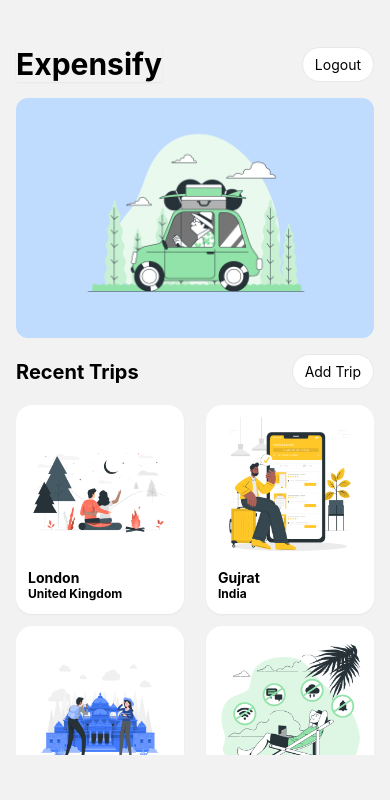
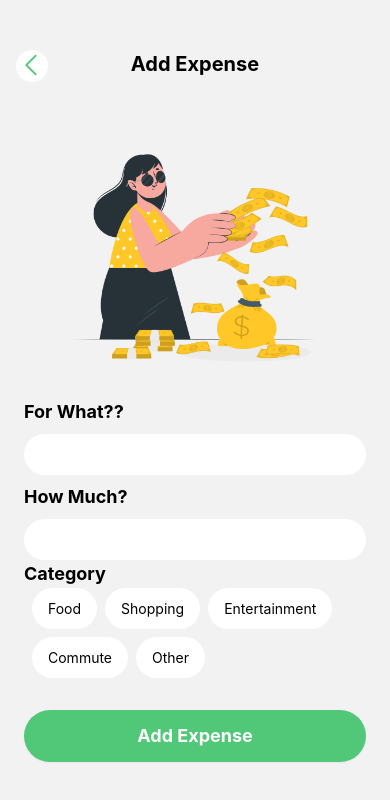
Before and after one commit to ANSH127/SmartTrip, a React Native app: screen /AddTripExpenses in a window 390 px wide. Shown: the top 800 px of the page. Built offline with nearby package versions, Linux system fonts and the light colour scheme.

Commit message:
adding addExpense and tripExpense Screen

```diff
--- /dev/null
+++ b/components/expenseCard.js
@@ -0,0 +1,18 @@
+import { View, Text } from 'react-native'
+import React from 'react'
+import { categoryBG, colors } from '../theme'
+
+export default function ExpenseCard({item}) {
+  return (
+    <View style={{backgroundColor:categoryBG[item.category]}} className={`flex-row justify-between items-center p-3 px-5 mb-3  rounded-2xl`} >
+        <View>
+            <Text className={`${colors.heading} font-bold `} >{item.title}</Text>
+            <Text className={`${colors.heading} font-bold text-xs `}>{item.category}</Text>
+        </View>
+        <View>
+            <Text>{item.amount}</Text>
+
+        </View>
+    </View>
+  )
+}
--- /dev/null
+++ b/constants/index.js
@@ -0,0 +1,22 @@
+export const categories = [
+    {
+        title: 'Food',
+        value: 'food'
+    },
+    {
+        title: 'Shopping',
+        value: 'shopping'
+    },
+    {
+        title: 'Entertainment',
+        value: 'entertainment'
+    },
+    {
+        title: 'Commute',
+        value: 'commute'
+    },
+    {
+        title: 'Other',
+        value: 'other'
+    },
+]
--- a/navigation/appNavigation.js
+++ b/navigation/appNavigation.js
@@ -4,6 +4,8 @@
 import HomeScreen from '../screens/HomeScreen';
 import LoginScreen from '../screens/LoginScreen';
 import AddTripScreen from '../screens/AddTripScreen';
+import TripExpensesScreen from '../screens/TripExpensesScreen';
+import AddExpenseScreen from '../screens/AddExpenseScreen';
 
 
 const Stack = createNativeStackNavigator();
@@ -15,6 +17,8 @@
         <Stack.Screen options={{ headerShown: false}} name="Home" component={HomeScreen} />
         <Stack.Screen options={{ headerShown: false}} name="login" component={LoginScreen} />
         <Stack.Screen options={{ headerShown: false}} name="AddTrip" component={AddTripScreen} />
+        <Stack.Screen options={{ headerShown: false}} name="TripExpenses" component={TripExpensesScreen} />
+        <Stack.Screen options={{ headerShown: false}} name="AddTripExpenses" component={AddExpenseScreen} />
 
       </Stack.Navigator>
     </NavigationContainer>
--- /dev/null
+++ b/screens/AddExpenseScreen.js
@@ -0,0 +1,88 @@
+import { View, Text, Image, TextInput, TouchableOpacity, Alert, ScrollView } from 'react-native'
+import React from 'react'
+import ScreenWrapper from '../components/screenWrapper'
+import { colors } from '../theme'
+import BackButton from '../components/backButton'
+import { useNavigation } from '@react-navigation/native'
+import { categories } from '../constants/index'
+
+export default function AddExpenseScreen() {
+    const [title, setTitle] = React.useState('')
+    const [amount, setAmount] = React.useState('')
+    const [category, setCategory] = React.useState('')
+
+    const navigation = useNavigation();
+
+    const handleAddExpense = () => {
+        if (title && amount && category) {
+            // console.log(place, country)
+            navigation.goBack();
+        }
+        else {
+            Alert.alert('Please fill all the fields')
+
+        }
+
+    }
+    return (
+        <ScreenWrapper>
+            <View className="flex justify-between h-full mx-4">
+                <ScrollView showsVerticalScrollIndicator={false} >
+
+                    <View>
+                        <View className="relative mt-5">
+                            <View className="absolute top-0 left-0">
+                                <BackButton />
+
+                            </View>
+
+                            <Text className={`${colors.heading} text-xl font-bold text-center`} >Add Expense</Text>
+                        </View>
+                        <View className='flex-row justify-center my-3 mt-5 ' >
+
+                            <Image className='h-72 w-72' source={require('../assets/images/expenseBanner.png')} />
+                        </View>
+                        <View className="space-y-2 mx-2" >
+                            <Text className={`${colors.heading} text-lg font-bold`} >For What??</Text>
+                            <TextInput value={title} className="p-3 bg-white rounded-full mb-3" onChangeText={(val) => setTitle(val)} />
+                            <Text className={`${colors.heading} text-lg font-bold`} >How Much?</Text>
+                            <TextInput value={amount} className="p-3 bg-white rounded-full mb-3" keyboardType='numeric' onChangeText={(val) => setAmount(val)} />
+                        </View>
+                        <View className="space-x-2 mx-2" >
+                            <Text className={`${colors.heading} text-lg font-bold`} >Category</Text>
+                            <View className="flex-row flex-wrap items-center">
+                                {
+                                    categories.map(cat => {
+                                        let bgColor = 'bg-white';
+                                        if (cat.value === category) {
+                                            bgColor = 'bg-green-200'
+                                        }
+                                        return (
+                                            <TouchableOpacity onPress={() => setCategory(cat.value)} key={cat.value} className={`rounded-full ${bgColor} px-4 p-3 mb-2 mr-2`} >
+                                                <Text>{cat.title}</Text>
+                                            </TouchableOpacity>
+                                        )
+                                    })
+                                }
+                            </View>
+
+                        </View>
+
+
+
+
+                    </View>
+
+                    <View>
+                        <TouchableOpacity style={{ backgroundColor: colors.button }} className=" my-6 rounded-full p-3 shadow-sm mx-2 " onPress={handleAddExpense} >
+                            <Text className="text-center text-white text-lg font-bold" >Add Expense</Text>
+                        </TouchableOpacity>
+                    </View>
+                </ScrollView>
+
+
+            </View>
+
+        </ScreenWrapper>
+    )
+}
--- a/screens/HomeScreen.js
+++ b/screens/HomeScreen.js
@@ -1,4 +1,4 @@
-import { View, Text, TouchableOpacity, Image, FlatList,Platform } from 'react-native'
+import { View, Text, TouchableOpacity, Image, FlatList, Platform } from 'react-native'
 import React from 'react'
 import ScreenWrapper from '../components/screenWrapper'
 import { colors } from '../theme'
@@ -64,22 +64,22 @@
       <View className='px-4 space-y-4'>
         <View className="flex-row justify-between items-center">
           <Text className={`${colors.heading} font-bold text-xl`} >Recent Trips</Text>
-          <TouchableOpacity className='p-2 px-3 bg-white border border-gray-200 rounded-full' onPress={()=>navigation.navigate('AddTrip') } >
+          <TouchableOpacity className='p-2 px-3 bg-white border border-gray-200 rounded-full' onPress={() => navigation.navigate('AddTrip')} >
             <Text className={colors.heading} >Add Trip</Text>
           </TouchableOpacity>
         </View>
-        <View style={{height:350}}>
+        <View style={{ height: 350 }}>
           <FlatList
             data={items}
             numColumns={2}
             keyExtractor={item => item.id}
-            // showsVerticalScrollIndicator={false}
+            showsVerticalScrollIndicator={false}
             columnWrapperStyle={{ justifyContent: 'space-between' }}
             ListEmptyComponent={<EmptyList message={"You haven't recorded any trips yet"} />}
 
             renderItem={({ item }) => {
               return (
-                <TouchableOpacity className={`bg-white ${Platform.OS==='android'?'p-2':'p-3'} rounded-2xl mb-3 shadow-sm`}>
+                <TouchableOpacity className={`bg-white ${Platform.OS === 'android' ? 'p-2' : 'p-3'} rounded-2xl mb-3 shadow-sm`} onPress={() => navigation.navigate('TripExpenses',{...item})}  >
                   <View>
                     <Image source={randomImage()} className="w-36 h-36 mb-2 " />
                     <Text className={`${colors.heading} font-bold `} >{item.place}</Text>
--- /dev/null
+++ b/screens/TripExpensesScreen.js
@@ -0,0 +1,85 @@
+import { View, Text, TouchableOpacity, Image, FlatList, Platform } from 'react-native'
+import React from 'react'
+import ScreenWrapper from '../components/screenWrapper'
+import { colors } from '../theme'
+import randomImage from '../assets/images/randomImage'
+import EmptyList from '../components/emptyList'
+import { useNavigation } from '@react-navigation/native'
+import BackButton from '../components/backButton'
+import ExpenseCard from '../components/expenseCard'
+
+
+const items = [
+    {
+        id: 1,
+        title:'ate sandwich',
+        amount:4,
+        category:'food'
+    },
+    {
+        id: 2,
+        title:'bought a jacket',
+        amount:50,
+        category:'shopping'
+    },
+    {
+        id: 3,
+        title:'watched a movie',
+        amount:100,
+        category:'entertainment'
+    },
+
+]
+
+export default function TripExpensesScreen(props) {
+    const {id,place,country}=props.route.params;
+    const navigation = useNavigation();
+    return (
+        <ScreenWrapper className='flex-1'>
+            <View className="px-4" >
+                <View className="relative mt-5">
+                    <View className="absolute top-2 left-0">
+                        <BackButton />
+
+                    </View>
+                    <View>
+                    <Text className={`${colors.heading} text-xl font-bold text-center`} >{place}</Text>
+                    <Text className={`${colors.heading} text-xs  text-center`} >{country}</Text>
+
+                    </View>
+                </View>
+
+                <View className='flex-row justify-center items-center  rounded-xl  mb-4 ' >
+                    <Image source={require('../assets/images/7.png')} className="w-80 h-80" />
+                </View>
+                <View className=' space-y-4'>
+                    <View className="flex-row justify-between items-center">
+                        <Text className={`${colors.heading} font-bold text-xl`} >Expenses</Text>
+                        <TouchableOpacity className='p-2 px-3 bg-white border border-gray-200 rounded-full' onPress={() => navigation.navigate('AddTripExpenses')} >
+                            <Text className={colors.heading} >Add Expense</Text>
+                        </TouchableOpacity>
+                    </View>
+                    <View style={{ height: 350 }}>
+                        <FlatList
+                            data={items}
+                            keyExtractor={item => item.id}
+                            showsVerticalScrollIndicator={false}
+                            ListEmptyComponent={<EmptyList message={"You haven't recorded any expenses yet"} />}
+
+                            renderItem={({ item }) => {
+                                return (
+                                    <ExpenseCard  item={item}  />
+                                )
+
+                            }}
+
+
+
+
+                        />
+                    </View>
+                </View>
+            </View>
+        </ScreenWrapper>
+    )
+}
--- a/theme/index.js
+++ b/theme/index.js
@@ -2,3 +2,11 @@
     heading: 'text-gray-700',
     button: '#50C878'
 }
+
+export const categoryBG = {
+    food: '#E1D3EE',
+    commute: '#B0E3D3',
+    shopping: '#EcFAD7',
+    entertainment: '#ffdfdd',
+    other: '#CAD309'
+}
```
